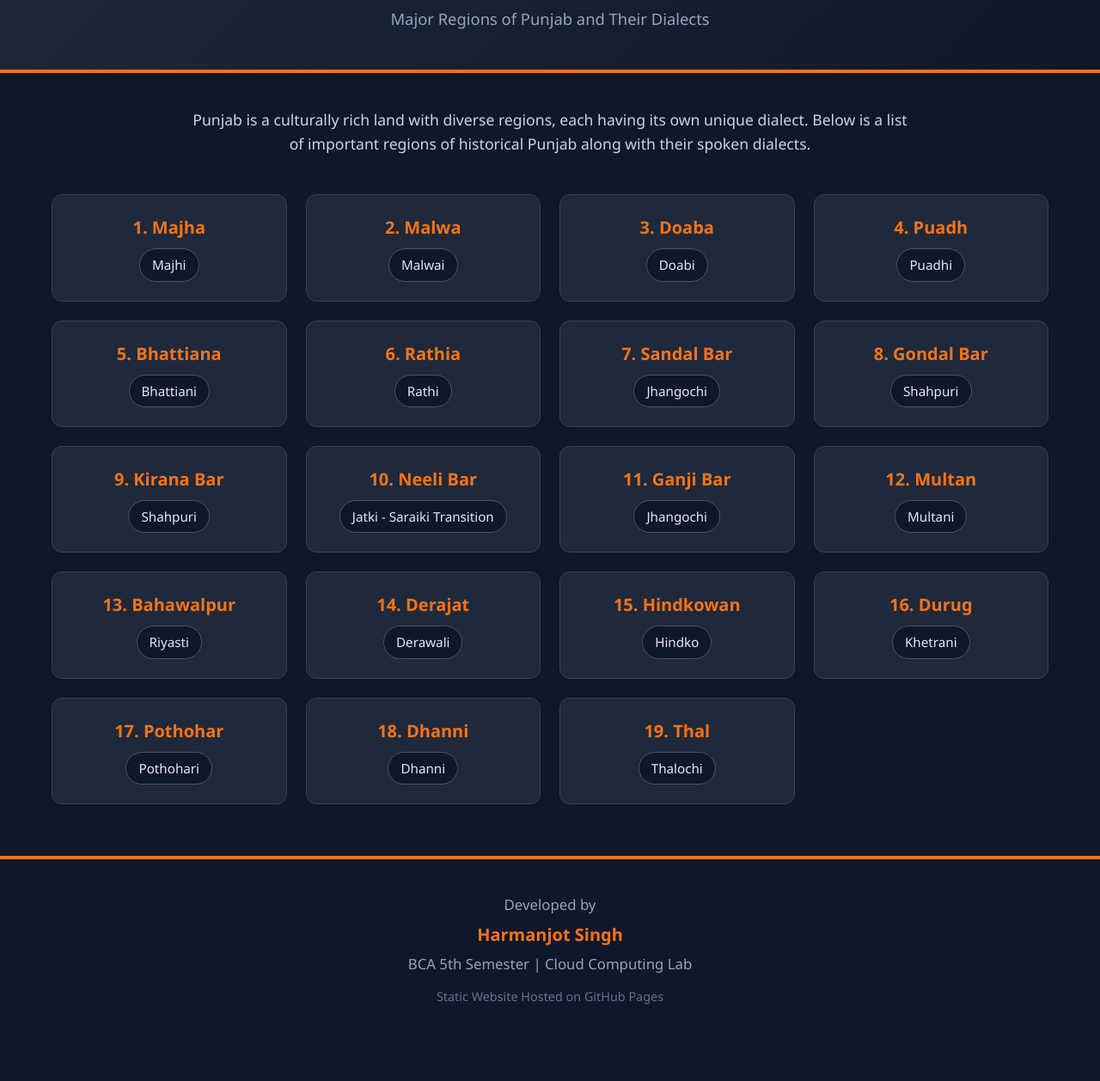
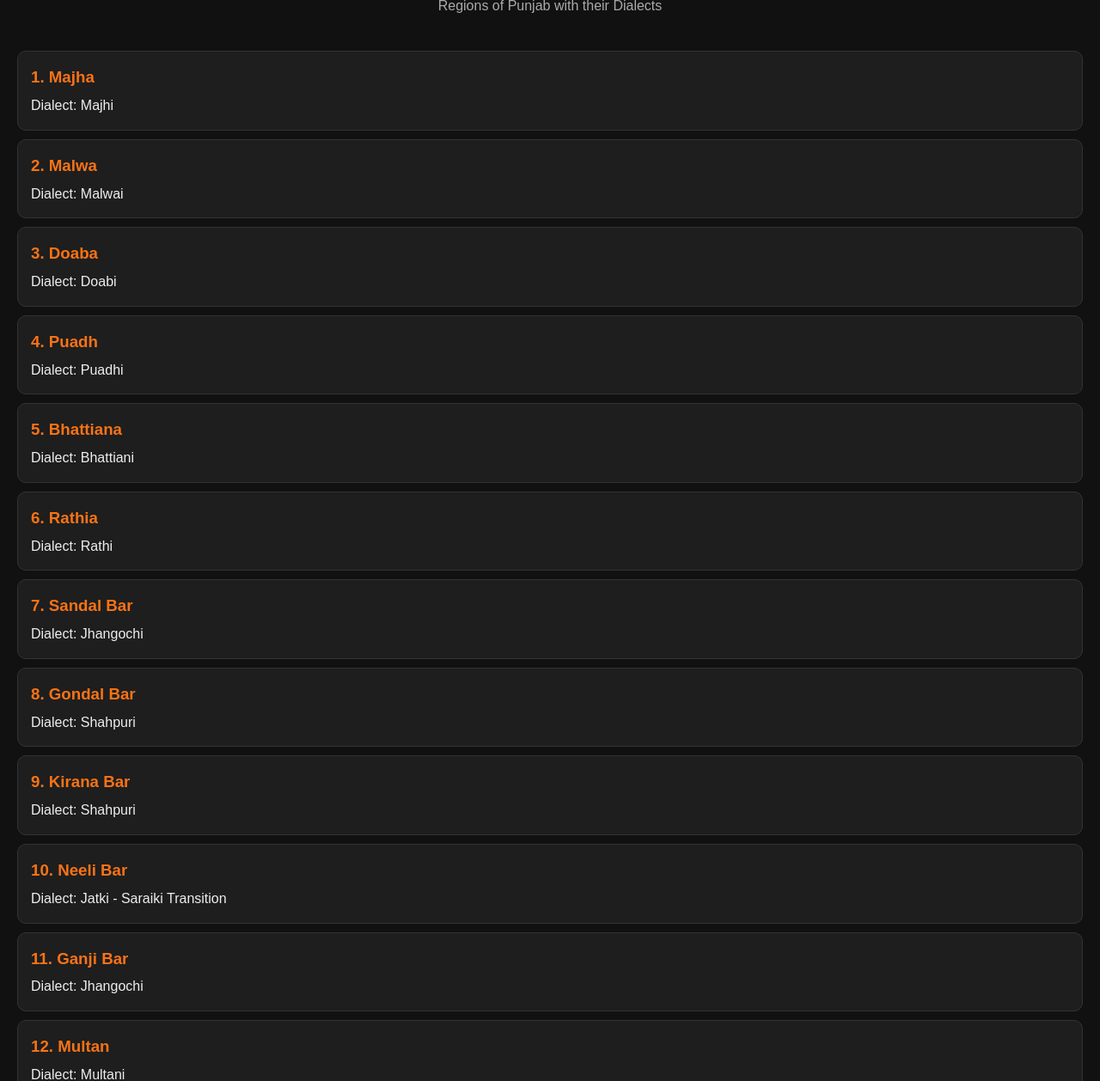
Before and after one commit to Harumanu21/Harman, a plain HTML site: page Index.html in a window 1280 px wide. Shown: the part 115-1373 px from the top of the page at 86% size. Before the commit the page ends 1326 px from the top, so only its background shows below. Drawn offline with Linux system fonts and the light colour scheme.

Commit message:
Refactor Index.html for improved layout and styles
Updated the HTML structure and styling for the Punjab Regions page, including changes to the title, body styles, and footer.

```diff
--- a/Index.html
+++ b/Index.html
@@ -1,239 +1,80 @@
 <!DOCTYPE html>
-<html lang="en">
+<html>
 <head>
     <meta charset="UTF-8">
-    <meta name="viewport" content="width=device-width, initial-scale=1.0">
-    <title>Punjab & Its Regions | Dialects</title>
+    <title>Punjab Regions & Dialects</title>
     <style>
-        * {
+        body {
+            font-family: Arial, sans-serif;
+            background: #111;
+            color: #eee;
             margin: 0;
-            padding: 0;
-            box-sizing: border-box;
-            font-family: 'Segoe UI', Tahoma, Geneva, Verdana, sans-serif;
-        }
-
-        body {
-            background: #0f172a;
-            color: #e2e8f0;
+            padding: 20px;
             line-height: 1.6;
         }
-
-        header {
-            background: linear-gradient(135deg, #1e293b, #0f172a);
-            padding: 45px 20px;
+        h1 {
             text-align: center;
-            border-bottom: 4px solid #f97316;
-        }
-
-        header h1 {
-            font-size: 2.6rem;
-            color: #fff;
+            color: #f97316;
             margin-bottom: 10px;
         }
-
-        header p {
-            font-size: 1.15rem;
-            color: #94a3b8;
+        .subtitle {
+            text-align: center;
+            color: #aaa;
+            margin-bottom: 40px;
         }
-
-        .container {
-            max-width: 1200px;
-            margin: 40px auto;
-            padding: 0 20px;
+        .card {
+            background: #1e1e1e;
+            border: 1px solid #333;
+            border-radius: 10px;
+            padding: 15px;
+            margin: 10px 0;
         }
-
-        .intro {
+        .card h3 {
+            margin: 0 0 5px 0;
+            color: #f97316;
+        }
+        footer {
             text-align: center;
-            max-width: 850px;
-            margin: 0 auto 45px;
-            font-size: 1.1rem;
-            color: #cbd5e1;
+            margin-top: 50px;
+            padding-top: 20px;
+            border-top: 2px solid #f97316;
+            color: #aaa;
         }
-
-        .regions-grid {
-            display: grid;
-            grid-template-columns: repeat(auto-fit, minmax(260px, 1fr));
-            gap: 22px;
-        }
-
-        .region-card {
-            background: #1e293b;
-            border-radius: 12px;
-            padding: 22px;
-            border: 1px solid #334155;
-            transition: all 0.3s ease;
-            text-align: center;
-        }
-
-        .region-card:hover {
-            transform: translateY(-6px);
-            border-color: #f97316;
-            box-shadow: 0 10px 25px rgba(249, 115, 22, 0.2);
-        }
-
-        .region-card h2 {
+        footer strong {
             color: #f97316;
-            font-size: 1.25rem;
-            margin-bottom: 8px;
-        }
-
-        .region-card .dialect {
-            background: #0f172a;
-            display: inline-block;
-            padding: 6px 14px;
-            border-radius: 20px;
-            font-size: 0.95rem;
-            color: #e2e8f0;
-            border: 1px solid #475569;
-        }
-
-        footer {
-            background: #0f172a;
-            text-align: center;
-            padding: 35px 20px;
-            margin-top: 60px;
-            border-top: 4px solid #f97316;
-        }
-
-        footer p {
-            color: #94a3b8;
-            margin: 5px 0;
-            font-size: 1.05rem;
-        }
-
-        footer .name {
-            color: #f97316;
-            font-weight: 700;
-            font-size: 1.25rem;
-        }
-
-        @media (max-width: 600px) {
-            header h1 {
-                font-size: 2rem;
-            }
+            font-size: 1.2em;
         }
     </style>
 </head>
 <body>
 
-    <header>
-        <h1>Punjab & Its Regions</h1>
-        <p>Major Regions of Punjab and Their Dialects</p>
-    </header>
+    <h1>Punjab & Its Regions</h1>
+    <p class="subtitle">Regions of Punjab with their Dialects</p>
 
-    <div class="container">
-        <p class="intro">
-            Punjab is a culturally rich land with diverse regions, each having its own unique dialect.
-            Below is a list of important regions of historical Punjab along with their spoken dialects.
-        </p>
-
-        <div class="regions-grid">
-
-            <div class="region-card">
-                <h2>1. Majha</h2>
-                <div class="dialect">Majhi</div>
-            </div>
-
-            <div class="region-card">
-                <h2>2. Malwa</h2>
-                <div class="dialect">Malwai</div>
-            </div>
-
-            <div class="region-card">
-                <h2>3. Doaba</h2>
-                <div class="dialect">Doabi</div>
-            </div>
-
-            <div class="region-card">
-                <h2>4. Puadh</h2>
-                <div class="dialect">Puadhi</div>
-            </div>
-
-            <div class="region-card">
-                <h2>5. Bhattiana</h2>
-                <div class="dialect">Bhattiani</div>
-            </div>
-
-            <div class="region-card">
-                <h2>6. Rathia</h2>
-                <div class="dialect">Rathi</div>
-            </div>
-
-            <div class="region-card">
-                <h2>7. Sandal Bar</h2>
-                <div class="dialect">Jhangochi</div>
-            </div>
-
-            <div class="region-card">
-                <h2>8. Gondal Bar</h2>
-                <div class="dialect">Shahpuri</div>
-            </div>
-
-            <div class="region-card">
-                <h2>9. Kirana Bar</h2>
-                <div class="dialect">Shahpuri</div>
-            </div>
-
-            <div class="region-card">
-                <h2>10. Neeli Bar</h2>
-                <div class="dialect">Jatki - Saraiki Transition</div>
-            </div>
-
-            <div class="region-card">
-                <h2>11. Ganji Bar</h2>
-                <div class="dialect">Jhangochi</div>
-            </div>
-
-            <div class="region-card">
-                <h2>12. Multan</h2>
-                <div class="dialect">Multani</div>
-            </div>
-
-            <div class="region-card">
-                <h2>13. Bahawalpur</h2>
-                <div class="dialect">Riyasti</div>
-            </div>
-
-            <div class="region-card">
-                <h2>14. Derajat</h2>
-                <div class="dialect">Derawali</div>
-            </div>
-
-            <div class="region-card">
-                <h2>15. Hindkowan</h2>
-                <div class="dialect">Hindko</div>
-            </div>
-
-            <div class="region-card">
-                <h2>16. Durug</h2>
-                <div class="dialect">Khetrani</div>
-            </div>
-
-            <div class="region-card">
-                <h2>17. Pothohar</h2>
-                <div class="dialect">Pothohari</div>
-            </div>
-
-            <div class="region-card">
-                <h2>18. Dhanni</h2>
-                <div class="dialect">Dhanni</div>
-            </div>
-
-            <div class="region-card">
-                <h2>19. Thal</h2>
-                <div class="dialect">Thalochi</div>
-            </div>
-
-        </div>
-    </div>
+    <div class="card"><h3>1. Majha</h3>Dialect: Majhi</div>
+    <div class="card"><h3>2. Malwa</h3>Dialect: Malwai</div>
+    <div class="card"><h3>3. Doaba</h3>Dialect: Doabi</div>
+    <div class="card"><h3>4. Puadh</h3>Dialect: Puadhi</div>
+    <div class="card"><h3>5. Bhattiana</h3>Dialect: Bhattiani</div>
+    <div class="card"><h3>6. Rathia</h3>Dialect: Rathi</div>
+    <div class="card"><h3>7. Sandal Bar</h3>Dialect: Jhangochi</div>
+    <div class="card"><h3>8. Gondal Bar</h3>Dialect: Shahpuri</div>
+    <div class="card"><h3>9. Kirana Bar</h3>Dialect: Shahpuri</div>
+    <div class="card"><h3>10. Neeli Bar</h3>Dialect: Jatki - Saraiki Transition</div>
+    <div class="card"><h3>11. Ganji Bar</h3>Dialect: Jhangochi</div>
+    <div class="card"><h3>12. Multan</h3>Dialect: Multani</div>
+    <div class="card"><h3>13. Bahawalpur</h3>Dialect: Riyasti</div>
+    <div class="card"><h3>14. Derajat</h3>Dialect: Derawali</div>
+    <div class="card"><h3>15. Hindkowan</h3>Dialect: Hindko</div>
+    <div class="card"><h3>16. Durug</h3>Dialect: Khetrani</div>
+    <div class="card"><h3>17. Pothohar</h3>Dialect: Pothohari</div>
+    <div class="card"><h3>18. Dhanni</h3>Dialect: Dhanni</div>
+    <div class="card"><h3>19. Thal</h3>Dialect: Thalochi</div>
 
     <footer>
         <p>Developed by</p>
-        <p class="name">Harmanjot Singh</p>
+        <p><strong>Harmanjot Singh</strong></p>
         <p>BCA 5th Semester | Cloud Computing Lab</p>
-        <p style="margin-top: 12px; font-size: 0.9rem; color: #64748b;">
-            Static Website Hosted on GitHub Pages
-        </p>
     </footer>
 
 </body>
```
